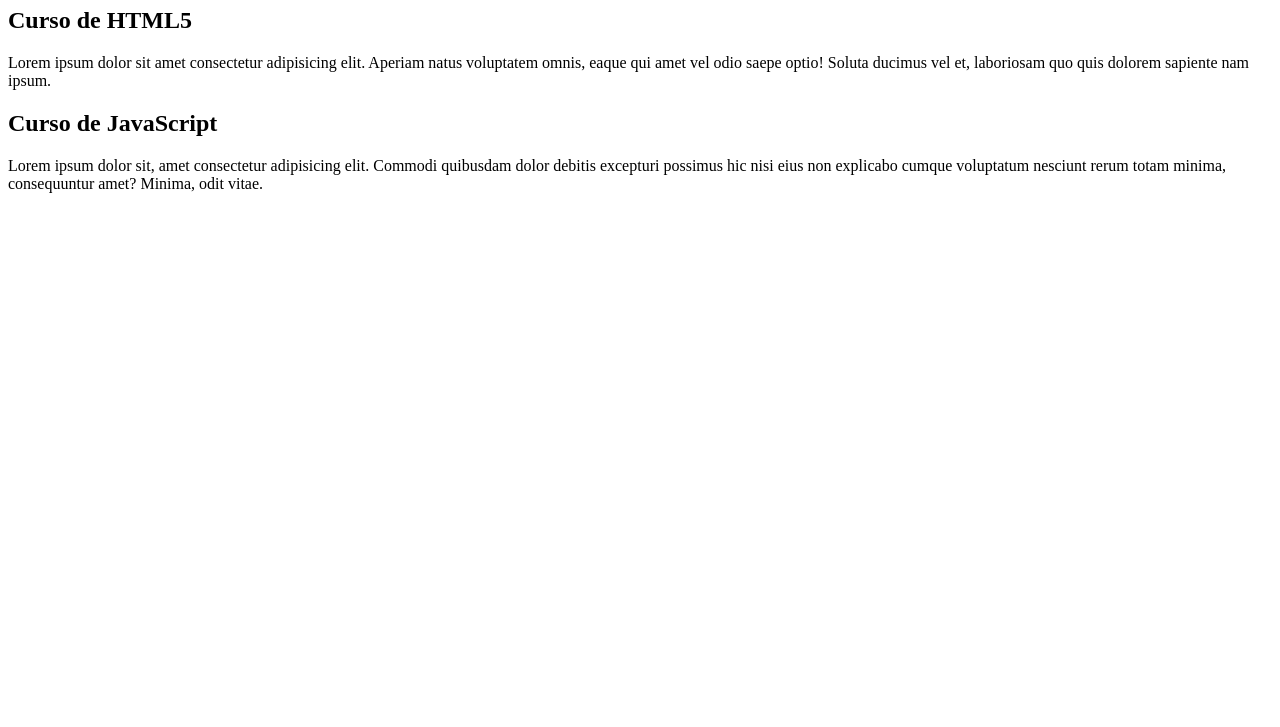
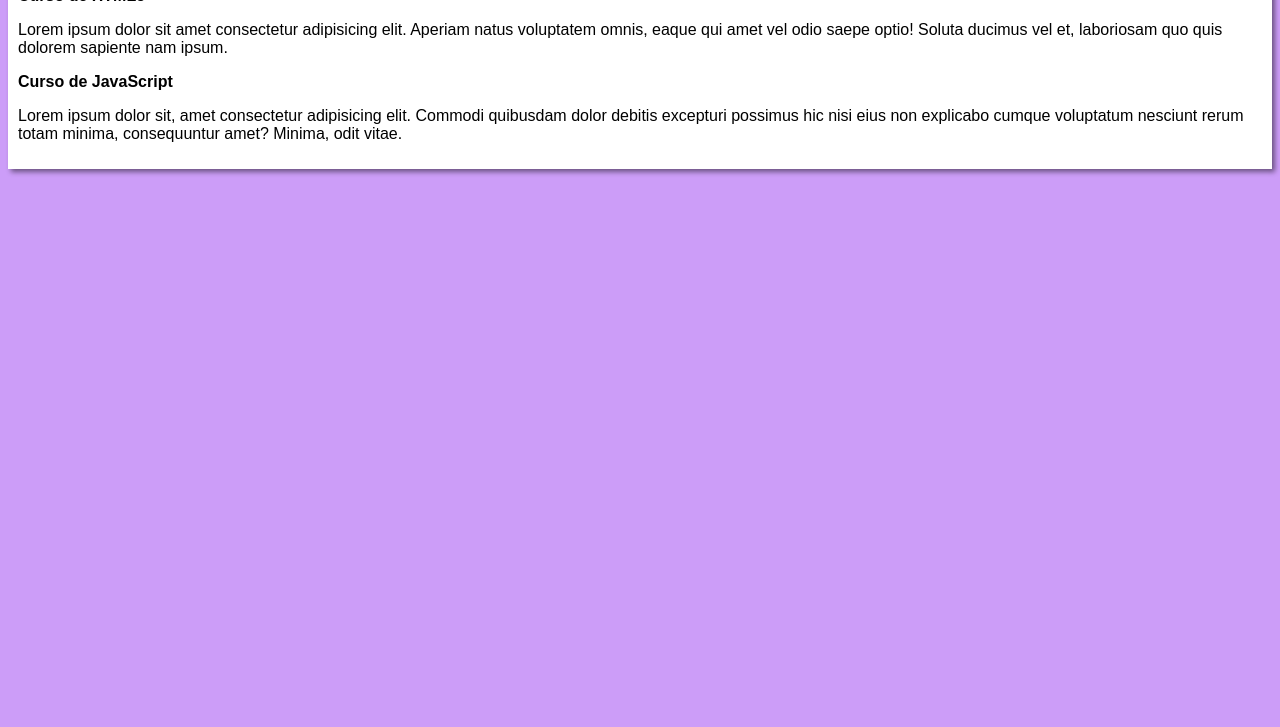
Before and after one commit to tomcontatto/ProjectTeste, a plain HTML site: page index.html in a window 1280 px wide. Shown: the part 73-800 px from the top of the page. Drawn offline with Linux system fonts and the light colour scheme.

Commit message:
iniciei o design

```diff
--- /dev/null
+++ b/estilos/syle.css
@@ -0,0 +1,14 @@
+*{
+    font-family: Arial, Helvetica, sans-serif;
+    font-size: 16px;
+}
+body{
+    background-color: rgb(204, 157, 248);
+}
+main{
+    background-color: white;
+    whidth: 500px;
+    margin: auto;
+    padding: 10px;
+    box-shadow: 3px 3px 5px rgba(0 , 0, 0, 0.473);
+}
--- a/index.html
+++ b/index.html
@@ -4,6 +4,7 @@
     <meta charset="UTF-8">
     <meta name="viewport" content="width=device-width, initial-scale=1.0">
     <title>Título do Site</title>
+    <link rel="stylesheet" href="estilos/syle.css">
 </head>
 <body>
     <main>
```
